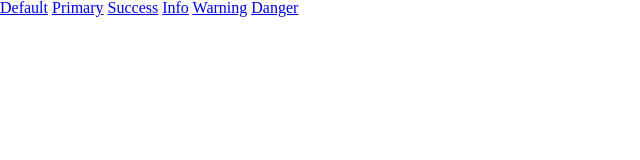
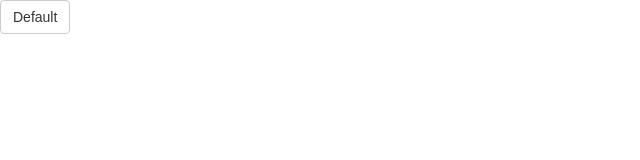
Before and after one commit to SaroltaKiss/Bootstrap-buttons, a plain HTML site: page index.html in a window 1280 px wide. Shown: the whole page, without its empty margins (0-640 px from the left). Drawn offline with nearby package versions, Linux system fonts and the light colour scheme.

Commit message:
default button

```diff
--- a/index.html
+++ b/index.html
@@ -9,11 +9,11 @@
     <link rel="stylesheet" href="https://cdnjs.cloudflare.com/ajax/libs/meyer-reset/2.0/reset.css">
 </head>
 <body>
-    <a href="#">Default</a>
-    <a href="#">Primary</a>
-    <a href="#">Success</a>
-    <a href="#">Info</a>
-    <a href="#">Warning</a>
-    <a href="#">Danger</a>
+    <a href="#" class="btn btn-default">Default</a>
+    <a href="#" class="btn btn-primary">Primary</a>
+    <a href="#" class="btn btn-success">Success</a>
+    <a href="#" class="btn btn-info">Info</a>
+    <a href="#" class="btn btn-warning">Warning</a>
+    <a href="#" class="btn btn-danger">Danger</a>
 </body>
 </html>
--- a/main.css
+++ b/main.css
@@ -0,0 +1,32 @@
+/* The base of every button */
+.btn {
+    display: inline-block;
+    text-decoration: none;
+    font-family: Arial, sans-serif;
+    text-align: center;
+    font-size: 14px;
+    line-height: 1.42857143;
+    padding: 6px 12px;
+    margin-bottom: 10px;
+    border: 1px solid transparent;
+    border-radius: 4px;
+    white-space: nowrap;
+    vertical-align: middle;
+  }
+
+  /* The base of every button */
+.btn {
+    color: #fff;
+}
+
+/* Additional styles for "Default" */
+.btn-default {
+    color: #333;
+    background-color: #fff;
+    border-color: #ccc;
+  }
+
+  .btn-default:hover {
+    background-color: #e6e6e6;
+    border-color: #adadad;
+  }
```
